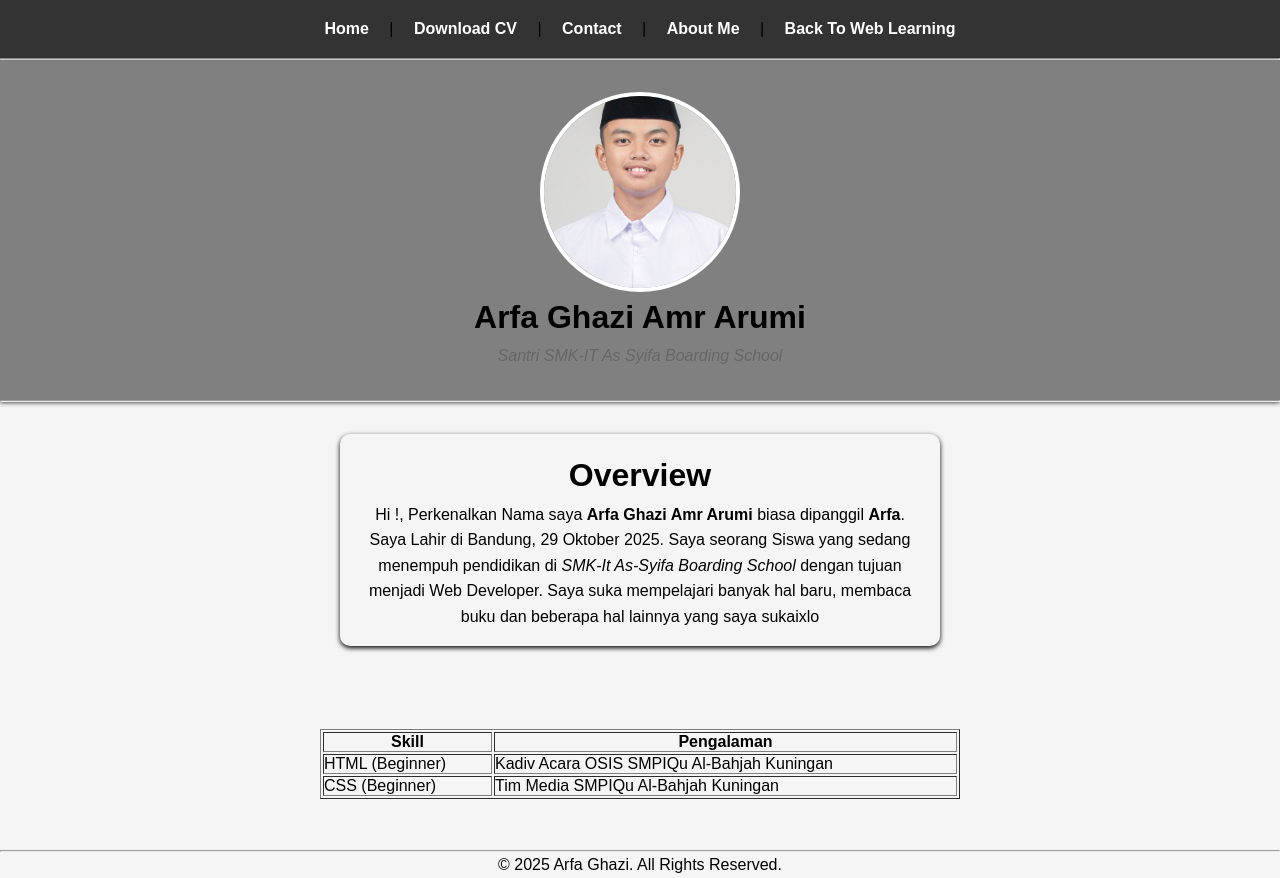
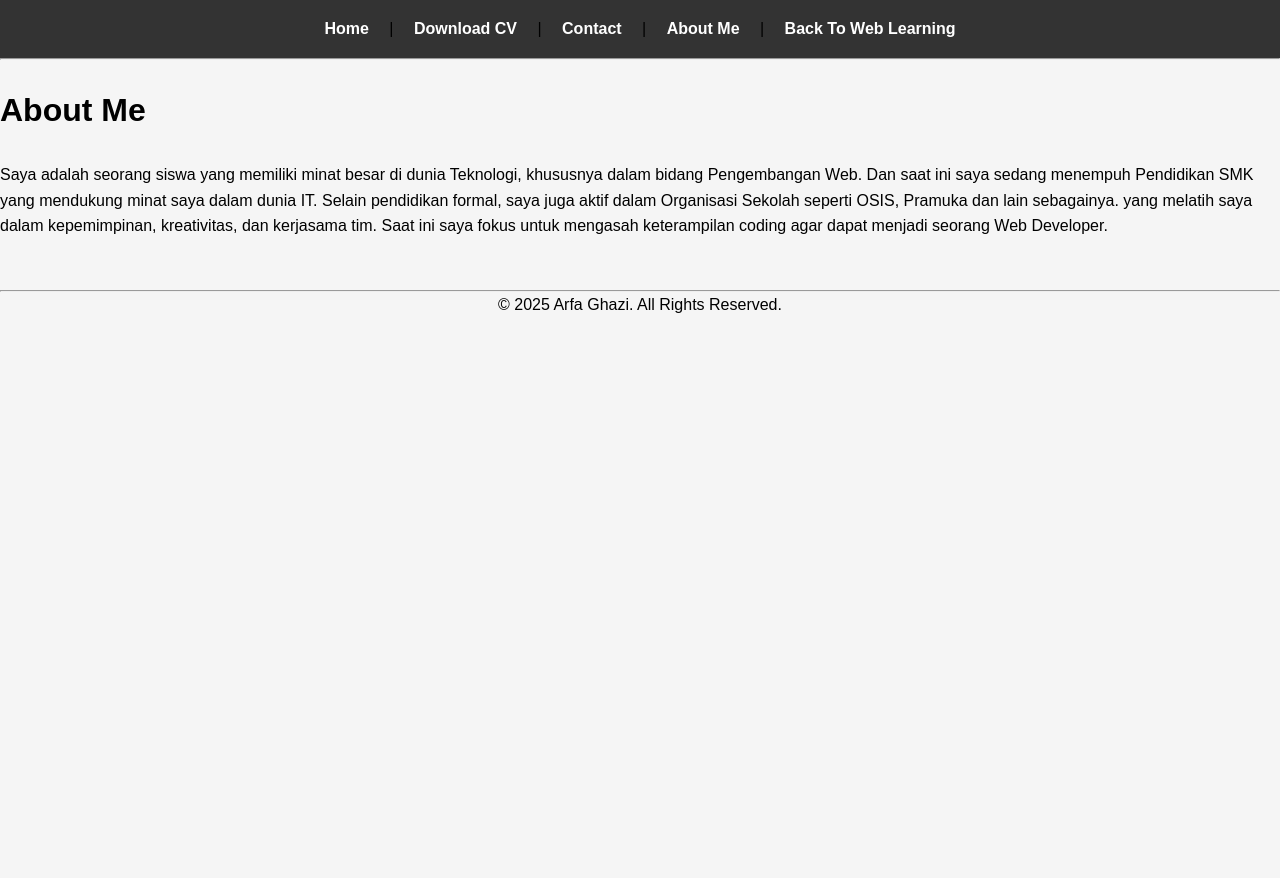
Before and after one commit to ArfGhazi/portofolio, a plain HTML site: page aboutme.html in a window 1280 px wide. After the commit the page ends 800 px from the top, so only its background shows below. Drawn offline with Linux system fonts and the light colour scheme.

Commit message:
Update aboutme.html

```diff
--- a/aboutme.html
+++ b/aboutme.html
@@ -1,15 +1,8 @@
 <html>
 
 <head>
-    <title>Home Arfa</title>
+    <title>About Me</title>
     <link rel="stylesheet" type="text/css" href="style.css">
-    <script>
-        alert('Selamat datang di Portofolio Arfa')
-
-        function sayHello(){
-            alert('Hello')
-        }
-    </script>
 </head>
 
 <body>
@@ -23,40 +16,17 @@
         </nav>
     </div>
     <hr>
-    <div class="header">
-        <header>
-            <center>
-                <img src="my foto.jpg" style="width:200px; height:200px; border-radius:50%; object-fit:cover;">
-            </center>
-            <h1 align="center"><b>Arfa Ghazi Amr Arumi</b></h1>
-            <p align="center">Santri SMK-IT As Syifa Boarding School</p>
-        </header>
-    </div>
-    <hr>
-    <div class="article">
-        <h1 align="center">Overview</h1>
-        <p align="center">Hi !, Perkenalkan Nama saya <b>Arfa Ghazi Amr Arumi</b> biasa dipanggil <b>Arfa</b>. Saya
-            Lahir di Bandung, 29 Oktober 2025. Saya seorang Siswa yang sedang menempuh pendidikan di <em>SMK-It As-Syifa Boarding School</em>
-            dengan tujuan menjadi Web Developer. Saya suka mempelajari banyak hal baru, membaca buku dan beberapa hal lainnya yang saya sukaixlo
+    <br>
+    <div class="content">
+        <h1>About Me</h1>
+        <br>
+        <p>Saya adalah seorang siswa yang memiliki minat besar di dunia Teknologi, khususnya dalam bidang Pengembangan Web.
+            Dan saat ini saya sedang menempuh Pendidikan SMK yang mendukung minat saya dalam dunia IT. Selain pendidikan
+            formal, saya juga aktif dalam Organisasi Sekolah seperti OSIS, Pramuka dan lain sebagainya. yang melatih saya
+            dalam kepemimpinan, kreativitas, dan kerjasama tim. Saat ini saya fokus untuk mengasah keterampilan coding agar
+            dapat menjadi seorang Web Developer.
         </p>
     </div>
-    <br><br>
-    <center>
-        <table border="1" width="50%" align="center">
-            <tr>
-                <th> Skill </th>
-                <th> Pengalaman </th>
-            </tr>
-            <tr>
-                <td>HTML (Beginner)</td>
-                <td>Kadiv Acara OSIS SMPIQu Al-Bahjah Kuningan</td>
-            </tr>
-            <tr>
-                <td>CSS (Beginner)</td>
-                <td>Tim Media SMPIQu Al-Bahjah Kuningan</td>
-            </tr>
-        </table>
-    </center>
     <br><br>
     <hr>
 </body>
```
